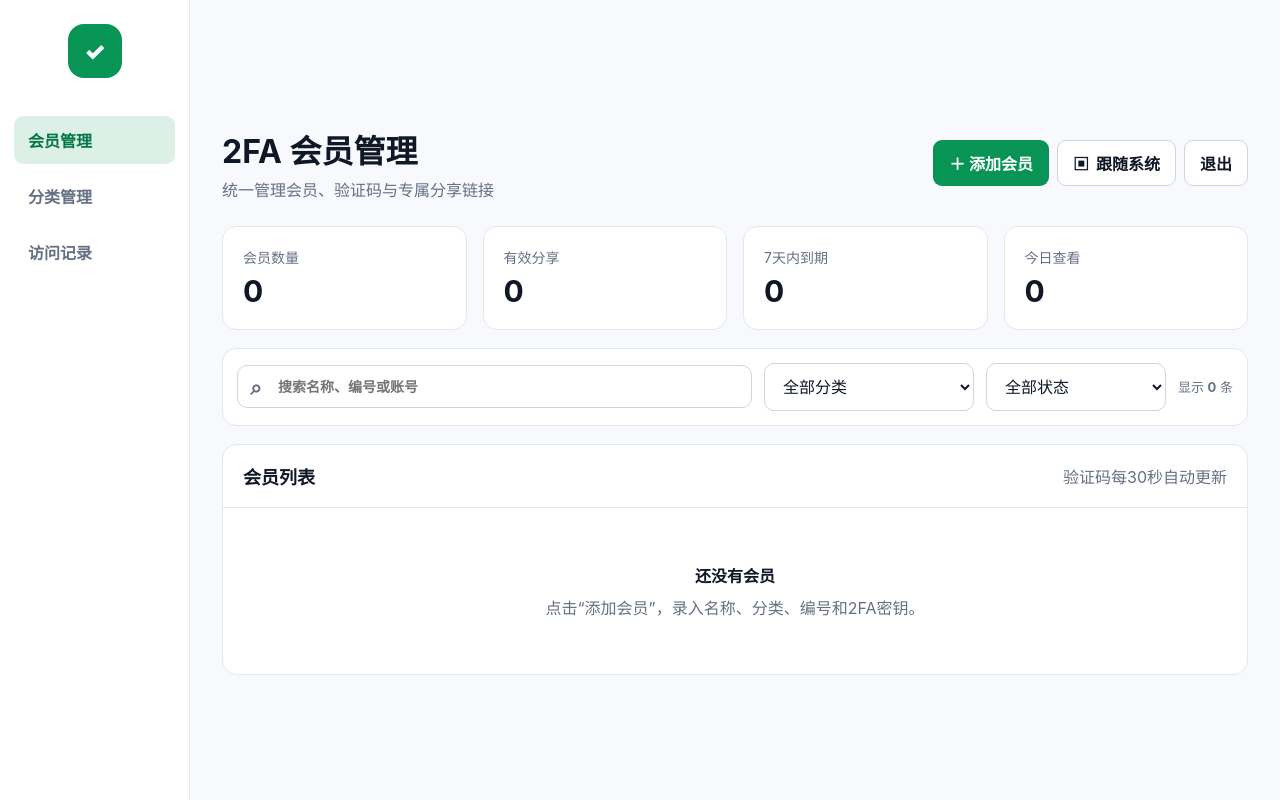
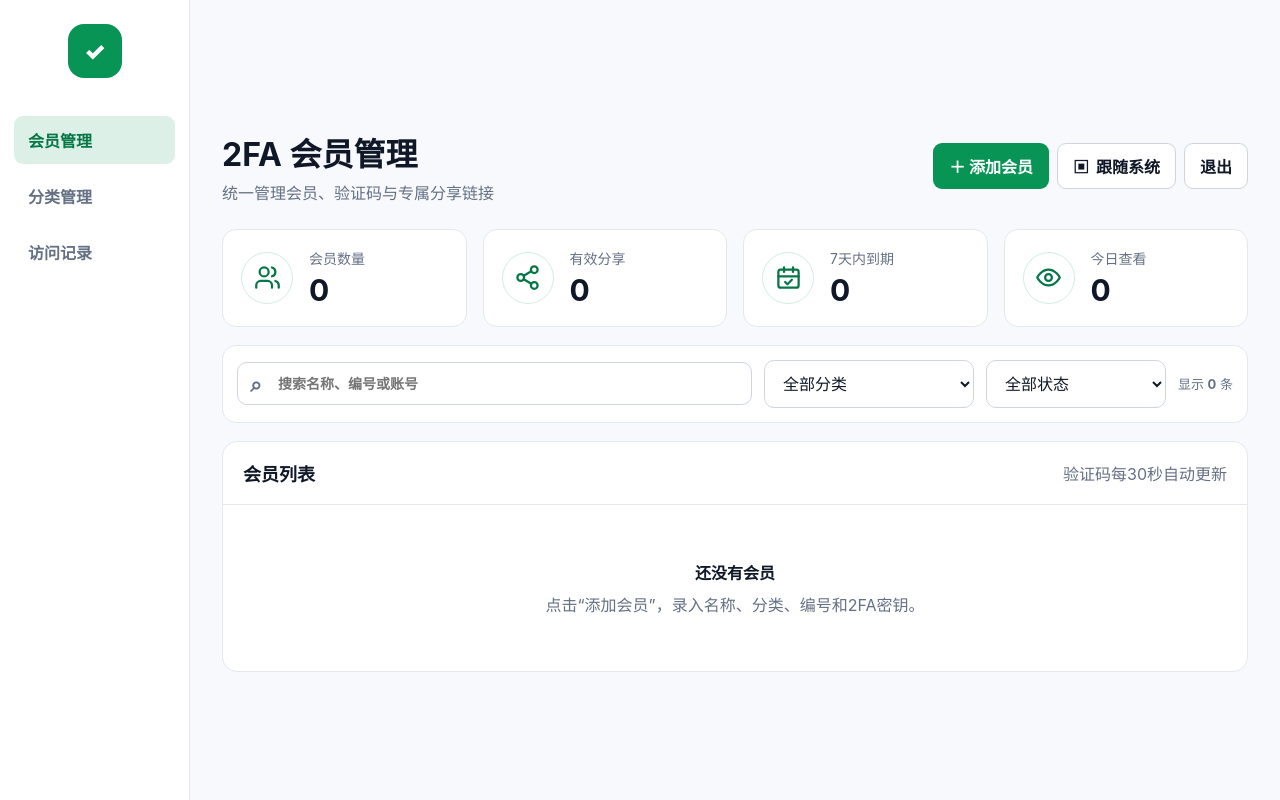
Before and after one commit to Time999-1/totp-share-dashboard, a Flask app: page /admin in a window 1280 px wide. Run offline with Flask 3, Linux system fonts and the light colour scheme; the visitor is signed in with stand-in values (Sample User, id 1); parts of the project's set-up code (start-up, migrations or seed data) failed here and were passed over; some libraries are stand-ins or nearby versions.

Commit message:
add dashboard statistic icons

```diff
--- a/static/style.css
+++ b/static/style.css
@@ -27,7 +27,7 @@ textarea { resize:vertical; }
 .admin-main,.simple-main { width:100%; min-width:0; max-width:1500px; margin:auto; padding:32px; }
 .topbar { display:flex; align-items:center; justify-content:space-between; gap:20px; margin-bottom:25px; }.topbar h1 { margin-bottom:5px; }.topbar p { color:var(--muted); margin-bottom:0; }
 .top-actions,.row-actions { display:flex; align-items:center; gap:8px; }.row-actions { flex-wrap:wrap; min-width:190px; }.row-actions form { margin:0; }
-.stats-grid { display:grid; grid-template-columns:repeat(3,1fr); gap:16px; margin-bottom:18px; }.stats-grid.four { grid-template-columns:repeat(4,1fr); }.stat { background:var(--surface); border:1px solid var(--border); border-radius:14px; padding:20px; }.stat span { display:block; color:var(--muted); font-size:14px; }.stat strong { display:block; font-size:30px; margin-top:6px; }
+.stats-grid { display:grid; grid-template-columns:repeat(3,1fr); gap:16px; margin-bottom:18px; }.stats-grid.four { grid-template-columns:repeat(4,1fr); }.stat { display:flex; align-items:center; gap:16px; min-width:0; background:var(--surface); border:1px solid var(--border); border-radius:14px; padding:18px; }.stat-icon { display:grid; place-items:center; width:52px; height:52px; flex:0 0 52px; color:var(--green-dark); background:var(--green-soft); border:1px solid color-mix(in srgb, var(--green) 18%, transparent); border-radius:50%; }.stat-icon svg { width:27px; height:27px; fill:none; stroke:currentColor; stroke-width:2; stroke-linecap:round; stroke-linejoin:round; }.stat-content { min-width:0; }.stat-content span { display:block; color:var(--muted); font-size:14px; }.stat-content strong { display:block; font-size:30px; margin-top:4px; }
 .filter-bar { display:grid; grid-template-columns:minmax(280px,1fr) 210px 180px auto; gap:12px; align-items:center; background:var(--surface); border:1px solid var(--border); border-radius:14px; padding:14px; margin-bottom:18px; }.search-field { position:relative; display:block; }.search-field span { position:absolute; left:13px; top:50%; transform:translateY(-50%); color:var(--muted); font-size:21px; }.search-field input { padding-left:40px; }.filter-result { color:var(--muted); font-size:13px; white-space:nowrap; }
 .panel { background:var(--surface); border:1px solid var(--border); border-radius:15px; overflow:hidden; }.panel-head { padding:18px 20px; display:flex; justify-content:space-between; align-items:center; border-bottom:1px solid var(--border); }.panel-head h2 { margin:0; font-size:18px; }
 .table-wrap { width:100%; max-width:100%; overflow-x:auto; } table { width:100%; border-collapse:collapse; min-width:920px; } table.member-table { min-width:1180px; } th,td { text-align:left; padding:13px 10px; border-bottom:1px solid var(--border); font-size:13px; } th { color:var(--muted); background:var(--surface-soft); font-size:12px; } tbody tr:hover { background:var(--hover); }
@@ -91,5 +91,5 @@ dialog { color:var(--navy); background:var(--surface); }
 @media (max-width:1200px) { .stats-grid.four { grid-template-columns:repeat(2,1fr); }.filter-bar { grid-template-columns:1fr 1fr; }.admin-main,.simple-main { padding:24px; }.member-grid { grid-template-columns:1fr; }.member-card-details { grid-template-columns:70px minmax(130px,1fr) 90px 100px minmax(125px,1fr); }.share-field { grid-column:auto; flex-direction:column; align-items:flex-start; } }
 @media (max-width:900px) { .app-shell { grid-template-columns:1fr; }.sidebar { display:none; }.admin-main,.simple-main { padding:18px; }.stats-grid,.stats-grid.four { grid-template-columns:1fr 1fr; }.topbar { align-items:flex-start; flex-direction:column; }.top-actions { width:100%; flex-wrap:wrap; }.top-actions .btn { flex:1; }.category-row,.inline-form { flex-wrap:wrap; } }
 @media (max-width:700px) { .member-card-details { grid-template-columns:60px minmax(105px,1fr) 70px; }.member-field:nth-child(4),.share-field { grid-column:auto; }.share-field { grid-column:1/-1; flex-direction:row; align-items:center; }.member-card-actions .btn { flex:1; } }
-@media (max-width:600px) { .stats-grid,.stats-grid.four,.filter-bar,.form-grid { grid-template-columns:1fr; }.filter-result { text-align:right; }.category-row { align-items:flex-start; }.inline-form.grow { width:100%; }.inline-form select { width:100%; }.theme-summary-text { display:none; }.theme-summary { min-width:0; }.panel-head { align-items:flex-start; gap:8px; }.panel-head .muted { font-size:11px; } }
+@media (max-width:600px) { .stats-grid,.stats-grid.four,.filter-bar,.form-grid { grid-template-columns:1fr; }.stat { padding:16px; }.stat-icon { width:46px; height:46px; flex-basis:46px; }.filter-result { text-align:right; }.category-row { align-items:flex-start; }.inline-form.grow { width:100%; }.inline-form select { width:100%; }.theme-summary-text { display:none; }.theme-summary { min-width:0; }.panel-head { align-items:flex-start; gap:8px; }.panel-head .muted { font-size:11px; } }
 @media (max-width:480px) { .share-card { border-radius:20px; padding:28px 20px 22px; }.share-code { font-size:42px; }.login-card,.form-card { padding:26px 20px; } }
--- a/templates/admin.html
+++ b/templates/admin.html
@@ -32,10 +32,22 @@
     {% endfor %}
 
     <section class="stats-grid four">
-      <article class="stat"><span>会员数量</span><strong>{{ rows|length }}</strong></article>
-      <article class="stat"><span>有效分享</span><strong>{{ active_count }}</strong></article>
-      <article class="stat"><span>7天内到期</span><strong>{{ expiring_count }}</strong></article>
-      <article class="stat"><span>今日查看</span><strong>{{ today_views }}</strong></article>
+      <article class="stat">
+        <span class="stat-icon" aria-hidden="true"><svg viewBox="0 0 24 24"><path d="M16 21v-2a4 4 0 0 0-4-4H6a4 4 0 0 0-4 4v2"/><circle cx="9" cy="7" r="4"/><path d="M22 21v-2a4 4 0 0 0-3-3.87M16 3.13a4 4 0 0 1 0 7.75"/></svg></span>
+        <div class="stat-content"><span>会员数量</span><strong>{{ rows|length }}</strong></div>
+      </article>
+      <article class="stat">
+        <span class="stat-icon" aria-hidden="true"><svg viewBox="0 0 24 24"><circle cx="18" cy="5" r="3"/><circle cx="6" cy="12" r="3"/><circle cx="18" cy="19" r="3"/><path d="m8.59 13.51 6.83 3.98M15.41 6.51 8.59 10.49"/></svg></span>
+        <div class="stat-content"><span>有效分享</span><strong>{{ active_count }}</strong></div>
+      </article>
+      <article class="stat">
+        <span class="stat-icon" aria-hidden="true"><svg viewBox="0 0 24 24"><rect x="3" y="5" width="18" height="16" rx="2"/><path d="M16 3v4M8 3v4M3 11h18"/><path d="m9 16 2 2 4-4"/></svg></span>
+        <div class="stat-content"><span>7天内到期</span><strong>{{ expiring_count }}</strong></div>
+      </article>
+      <article class="stat">
+        <span class="stat-icon" aria-hidden="true"><svg viewBox="0 0 24 24"><path d="M2 12s3.5-7 10-7 10 7 10 7-3.5 7-10 7S2 12 2 12Z"/><circle cx="12" cy="12" r="3"/></svg></span>
+        <div class="stat-content"><span>今日查看</span><strong>{{ today_views }}</strong></div>
+      </article>
     </section>
 
     <section class="filter-bar" data-member-filters>
```
Also changed, not shown: tests/test_app.py (+1 -0 lines), 2 other files.
